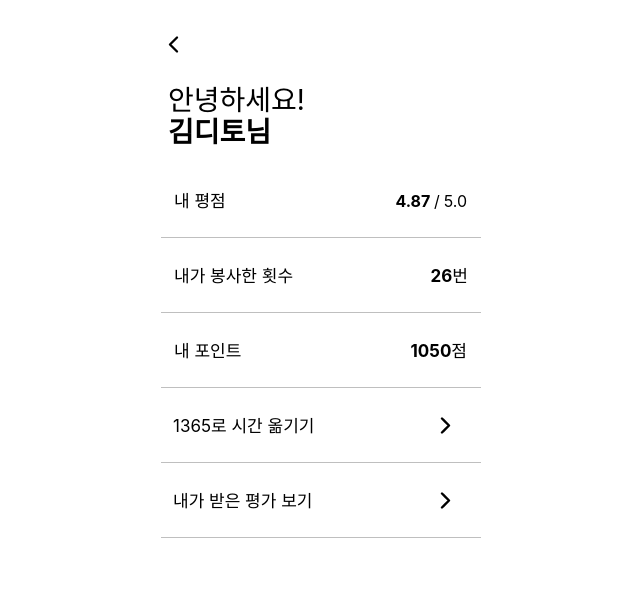
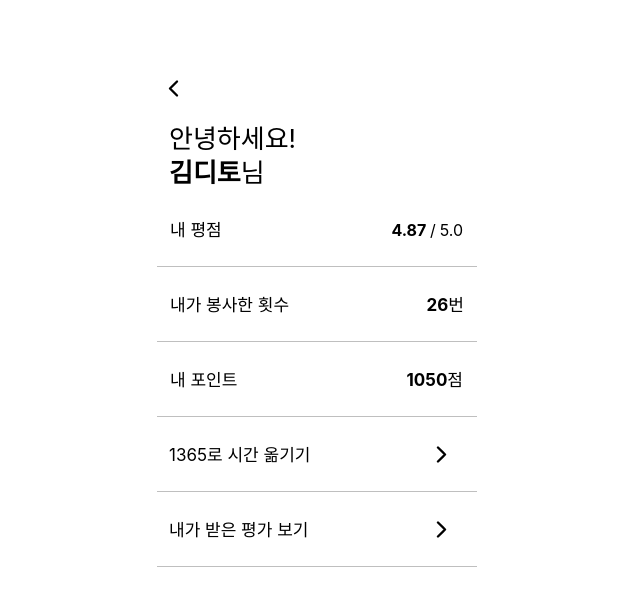
Before and after one commit to HakkertonDitto/frontend, a React (Create React App) app: page /donor/mypage in a window 1280 px wide. Shown: the top 606 px of the page, without its empty margins (319-959 px from the left). Built offline with nearby package versions, Linux system fonts and the light colour scheme; a web font is replaced by a local one.

Commit message:
chore: margin 조절 및 absolute 제거

```diff
--- a/src/pages/donor/MyPage.js
+++ b/src/pages/donor/MyPage.js
@@ -6,25 +6,31 @@ const MyPage = () => {
     <>
       <div className="flex justify-center">
         <div className="w-[360px] h-[800px] relative bg-white">
+          <div className="mt-5">
+            <div className="px-4">
+              <fieldset className="mx-auto max-w-md bg-white py-8 text-md">
                 {/* 뒤로 가기 */}
                 <Link to="/donor/home">
-            <div className="left-[20px] top-[32px] absolute">
+                  <div className="my-6 mx-1">
                     <IoChevronBackOutline size="25" />
                   </div>
                 </Link>
 
                 {/* 이름 (닉네임) */}
-          <div className="pr-[170px] left-[27px] top-[86px] absolute flex-col justify-center items-start inline-flex">
-            <div className="text-black text-[28px] font-normal leading-7">
+                <div className="mx-3 flex-col justify-center items-start inline-flex">
+                  <div className="text-black text-[26px] font-normal leading-7">
                     안녕하세요!
                   </div>
-            <div className="text-black text-[28px] font-semibold leading-9">
-              김디토님
-            </div>
+                  <p className="text-[26px]">
+                    <span className="text-black font-black leading-9">
+                      김디토
+                    </span>
+                    님
+                  </p>
                 </div>
 
                 {/* 내 평점 칸 */}
-          <div className="w-80 h-[75px] pl-[13px] pr-3.5 pt-5 pb-[19px] left-[20px] top-[163px] absolute bg-white border-b border-black border-opacity-25 justify-center items-center inline-flex">
+                <div className="w-80 h-[75px] pl-[13px] pr-3.5 pt-5 pb-[19px]  bg-white border-b border-black border-opacity-25 justify-center items-center inline-flex">
                   <div className="grow shrink basis-0 self-stretch justify-center items-start gap-[68px] inline-flex">
                     <div className="w-[150px] text-black text-[17px] font-normal leading-9">
                       내 평점
@@ -47,7 +53,7 @@ const MyPage = () => {
                 </div>
 
                 {/* 내가 봉사한 횟수 칸 */}
-          <div className="w-80 h-[75px] px-[13px] pt-5 pb-[19px] left-[20px] top-[238px] absolute bg-white border-b border-black border-opacity-25 justify-center items-center inline-flex">
+                <div className="w-80 h-[75px] px-[13px] pt-5 pb-[19px] bg-white border-b border-black border-opacity-25 justify-center items-center inline-flex">
                   <div className="grow shrink basis-0 self-stretch justify-center items-start gap-[69px] inline-flex">
                     <div className="w-[150px] text-black text-[17px] font-normal leading-9">
                       내가 봉사한 횟수
@@ -64,7 +70,7 @@ const MyPage = () => {
                 </div>
 
                 {/* 내 포인트 칸 */}
-          <div className="w-80 h-[75px] pl-[13px] pr-3.5 pt-5 pb-[19px] left-[20px] top-[313px] absolute bg-white border-b border-black border-opacity-25 justify-center items-center inline-flex">
+                <div className="w-80 h-[75px] pl-[13px] pr-3.5 pt-5 pb-[19px] bg-white border-b border-black border-opacity-25 justify-center items-center inline-flex">
                   <div className="grow shrink basis-0 self-stretch justify-center items-start gap-[68px] inline-flex">
                     <div className="w-[150px] text-black text-[17px] font-normal leading-9">
                       내 포인트
@@ -81,7 +87,7 @@ const MyPage = () => {
                 </div>
 
                 {/* 1365 시간 옮기는 칸 */}
-          <div className="w-80 h-[75px] pl-[13px] pr-3.5 pt-5 pb-[19px] left-[20px] top-[388px] absolute bg-white border-b border-black border-opacity-25 justify-center items-center inline-flex">
+                <div className="w-80 h-[75px] pl-[13px] pr-3.5 pt-5 pb-[19px] bg-white border-b border-black border-opacity-25 justify-center items-center inline-flex">
                   <div className="grow shrink basis-0 self-stretch justify-center items-start gap-[110px] inline-flex">
                     <div className="w-[150px] text-black text-[17px] font-normal leading-9">
                       1365로 시간 옮기기
@@ -95,7 +101,7 @@ const MyPage = () => {
                 </div>
 
                 {/* 내가 받은 평가 칸 */}
-          <div className="w-80 h-[75px] pl-[13px] pr-3.5 pt-5 pb-[19px] left-[20px] top-[463px] absolute bg-white border-b border-black border-opacity-25 justify-center items-center inline-flex">
+                <div className="w-80 h-[75px] pl-[13px] pr-3.5 pt-5 pb-[19px] bg-white border-b border-black border-opacity-25 justify-center items-center inline-flex">
                   <div className="grow shrink basis-0 self-stretch justify-start items-center gap-[110px] inline-flex">
                     <div className="w-[150px] text-black text-[17px] font-normal leading-9">
                       내가 받은 평가 보기
@@ -107,6 +113,9 @@ const MyPage = () => {
                     </Link>
                   </div>
                 </div>
+              </fieldset>
+            </div>
+          </div>
         </div>
       </div>
     </>
--- a/src/pages/donor/home/ModalHome.js
+++ b/src/pages/donor/home/ModalHome.js
@@ -25,7 +25,7 @@ const ModalHome = ({ category, data, onClose, open, setOpen }) => {
           </Transition.Child>
 
           <div className="fixed inset-0 z-10 overflow-y-auto">
-            <div className="flex min-h-full items-end justify-center p-4 text-center sm:items-center sm:p-0">
+            <div className="flex min-h-full justify-center p-4 text-center items-center sm:p-0">
               <Transition.Child
                 as={Fragment}
                 enter="ease-out duration-300"
@@ -35,7 +35,7 @@ const ModalHome = ({ category, data, onClose, open, setOpen }) => {
                 leaveFrom="opacity-100 translate-y-0 sm:scale-100"
                 leaveTo="opacity-0 translate-y-4 sm:translate-y-0 sm:scale-95"
               >
-                <Dialog.Panel className="relative transform overflow-hidden rounded-lg bg-white text-left shadow-xl transition-all sm:my-8 sm:w-full sm:max-w-xs">
+                <Dialog.Panel className="relative transform overflow-hidden rounded-lg bg-white text-left shadow-xl transition-all sm:my-8 w-[80%] ">
                   <div className="bg-white px-4 pb-4 pt-5 sm:p-6 sm:pb-4">
                     <div className="sm:flex sm:items-start">
                       <div className="mt-3 text-center sm:ml-4 sm:mt-0 sm:text-left">
--- a/src/pages/donor/home/NavbarHome.js
+++ b/src/pages/donor/home/NavbarHome.js
@@ -4,14 +4,14 @@ import { FaRegCircleUser } from "react-icons/fa6";
 
 const NavbarHome = () => {
   return (
-    <div className="mb-6 border-b border-slate-200 pb-2 text-base font-semibold">
+    <div className="my-6 border-b border-slate-200 pb-2 text-base font-semibold">
       <div className="flex justify-between">
         <p className="text-xl mb-2">도움이 필요해요</p>
-        <Link to="/donor/mypage">
-          <div className="">
+        <div style={{ cursor: "pointer" }}>
+          <Link to="/donor/mypage">
             <FaRegCircleUser size="25" />
-          </div>
-        </Link>
+          </Link>
+        </div>
       </div>
     </div>
   );
```
Also changed, not shown: src/pages/donor/Comments.js (+18 -13 lines). Lines whose indentation alone changed are shown as unchanged.
